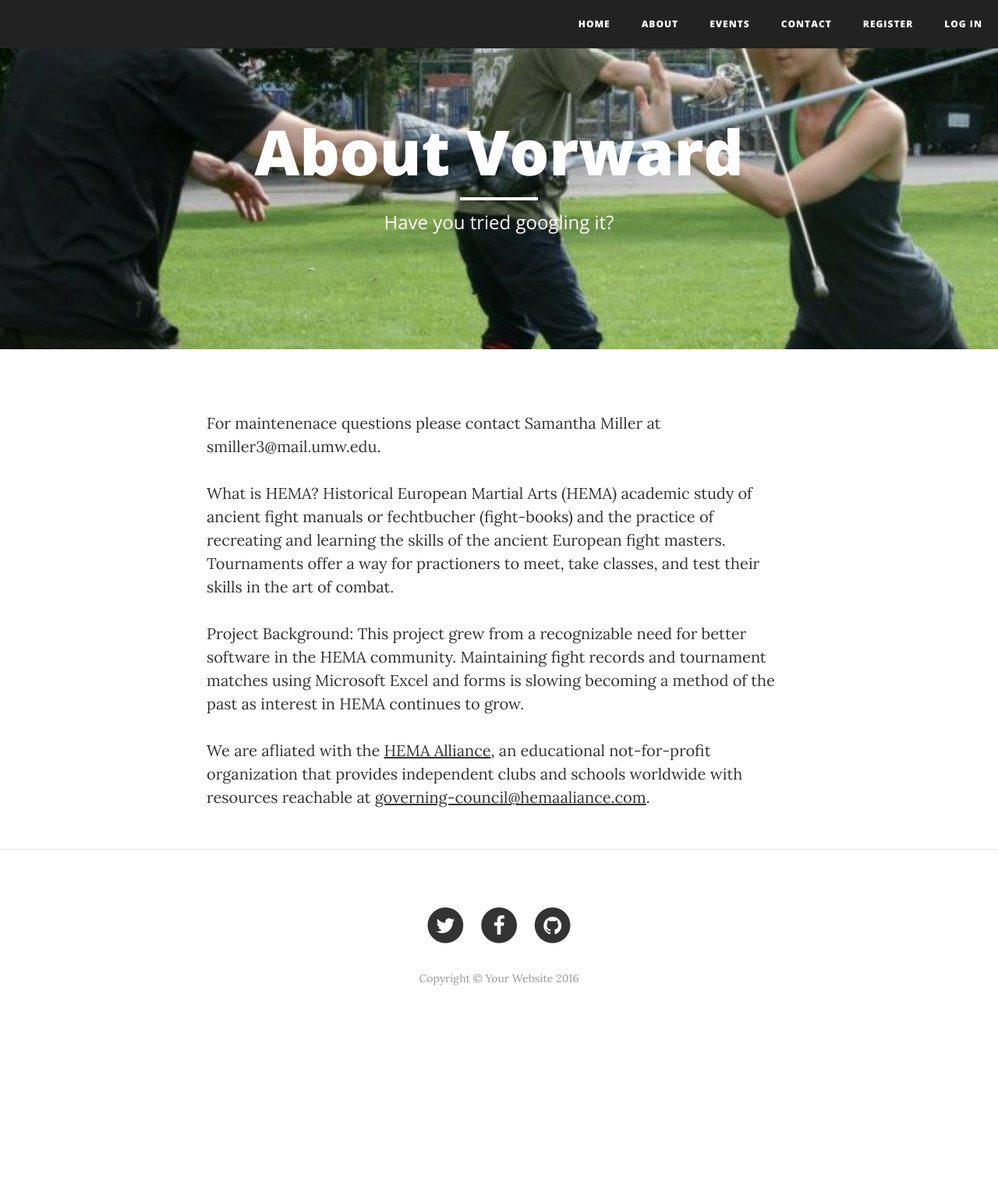
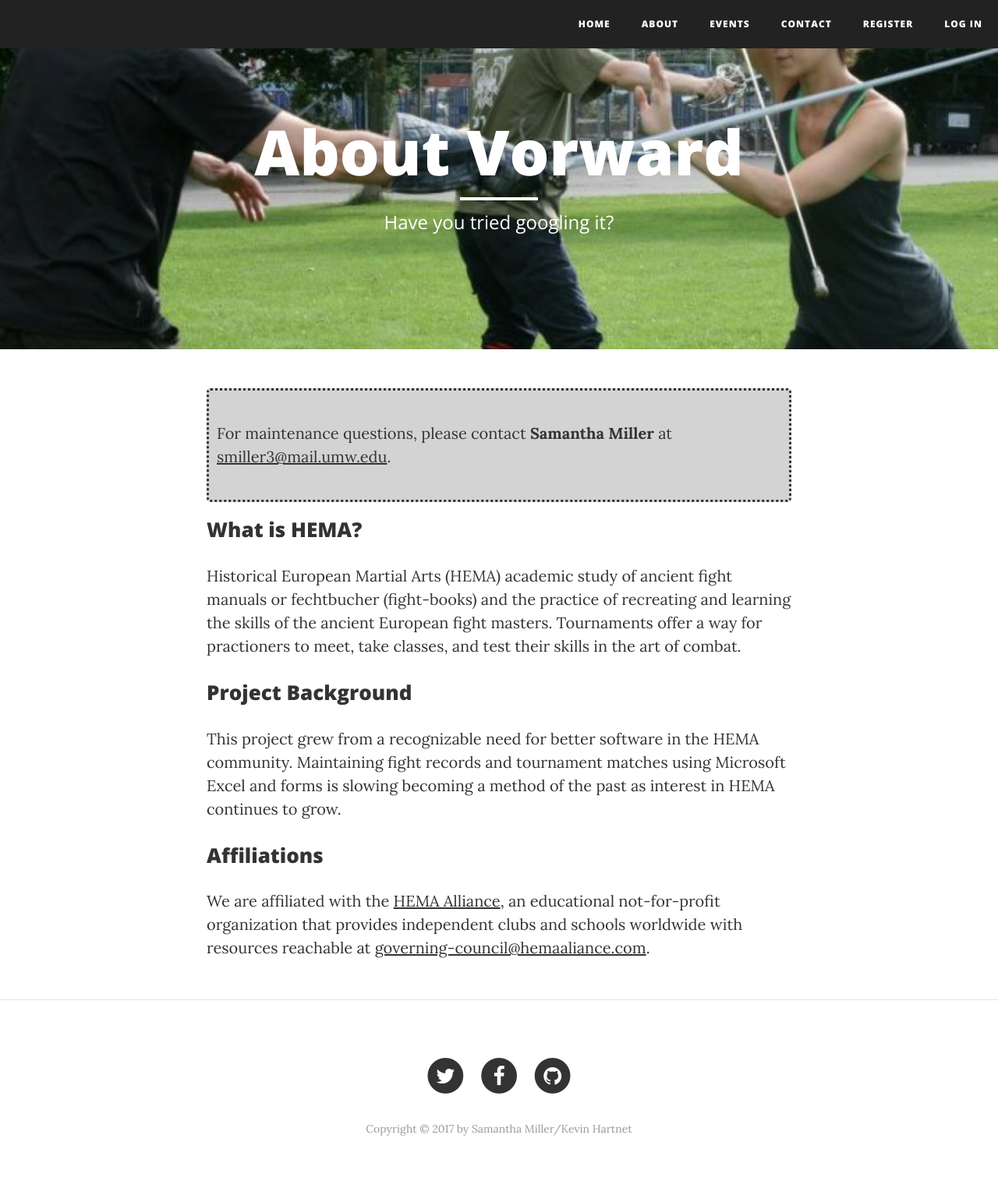
Before and after one commit to smiller657/vorward, a Flask app: page /about in a window 1280 px wide. Shown: the whole page at 78% size. Before the commit the page ends 1331 px from the top, so only its background shows below. Run offline with Flask 2, Linux system fonts and the light colour scheme; some libraries are stand-ins or nearby versions.

Commit message:
Made events page work for viewonly users, beautified static pages, added dynamic footer, finished event form

```diff
--- a/server.py
+++ b/server.py
@@ -35,16 +35,20 @@ def aboutPage():
 @app.route('/events', methods=['GET', 'POST'])
 def eventPage():
     # Determine if the user is logged in.
+    hasEvents = True
+    events = [{'tourney': 'DC HEMA Open', 'club': 'Virginia Academy of Fencing', 'dates': 'January 13-15, 2017', 'location': 'National Harbor, MD'},
+    {'tourney': 'Shortpoint', 'club': 'Capital KDF', 'dates': 'April 1, 2017', 'location': 'Annadale, VA'},
+    {'tourney': 'Longpoint', 'club': 'Maryland KDF', 'dates': 'July 6-9, 2017', 'location': 'Baltimore, MD'}]
     if 'userName' in session:
         user = [session['userName'], session['email']]
     else:
         user = ['', '']
-    hasEvents = True
-    events = [{'tourney': 'DC HEMA Open', 'club': 'Virginia Academy of Fencing', 'dates': 'January 13-15, 2017', 'location': 'National Harbor, MD'},
-    {'tourney': 'Shortpoint', 'club': 'Capital KDF', 'dates': 'April 1, 2017', 'location': 'Annadale, VA'},
-    {'tourney': 'Longpoint', 'club': 'Maryland KDF', 'dates': 'July 6-9, 2017', 'location': 'Baltimore, MD'}]
+	return render_template("events.html",events=events,user=user,eventsAvailable=hasEvents)
     if request.form['formType'] == 'eventForm':
-        print("Kevin put your stuff here")
+        ename=request.form['event']
+	edate=request.form['date']
+	print("Unicode to string " + str(edate))
+	print("Event created with name " + ename)
     elif request.form['formType'] == 'tourneyForm':
         event=request.form['event']
         tournament=request.form['tournament']
--- a/templates/about.html
+++ b/templates/about.html
@@ -21,12 +21,14 @@
     <div class="container">
         <div class="row">
             <div class="col-lg-8 col-lg-offset-2 col-md-10 col-md-offset-1">
-                <p>For maintenenace questions please contact {{maintName}} at {{maintEmail}}.</p>
-                <p>What is HEMA?  Historical European Martial Arts (HEMA) academic study of ancient fight manuals or fechtbucher (fight-books) and the practice of recreating and learning the skills of the ancient European fight masters.
+		<div style = "border-style: dotted; border-radius: 5px; padding: 10px; background-color:lightgrey;">
+                <p>For maintenance questions, please contact <b>{{maintName}}</b> at <a href = "mailto:{{maintEmail}}">{{maintEmail}}</a>.</p>
+		</div>
+                <h3>What is HEMA? </h3> <p>Historical European Martial Arts (HEMA) academic study of ancient fight manuals or fechtbucher (fight-books) and the practice of recreating and learning the skills of the ancient European fight masters.
                 Tournaments offer a way for practioners to meet, take classes, and test their skills in the art of combat.</p>
-                <p>Project Background:  This project grew from a recognizable need for better software in the HEMA community.
+                <h3>Project Background</h3><p>  This project grew from a recognizable need for better software in the HEMA community.
                 Maintaining fight records and tournament matches using Microsoft Excel and forms is slowing becoming a method of the past as interest in HEMA continues to grow.</p>
-                <p>We are afliated with the <a href="{{alliance.url}}">{{alliance.name}}</a>, {{alliance.desc}} reachable at <a href="{{alliance.email}}">{{alliance.email}}</a>.</p>
+                <h3>Affiliations</h3><p>We are affiliated with the <a href="{{alliance.url}}">{{alliance.name}}</a>, {{alliance.desc}} reachable at <a href="{{alliance.email}}">{{alliance.email}}</a>.</p>
             </div>
         </div>
     </div>
--- a/templates/contact.html
+++ b/templates/contact.html
@@ -67,7 +67,9 @@
         </div>
         {% else %}
             <div>
-                Sorry! Our email system isn't running yet!  Contact {{maintName}} at {{maintEmail}} for questions, comments, and concerns.
+		<h3>Email Us!</h3>
+		<p>Sorry! Our email-by-form system isn't running yet!</p>
+		<p>For any inquiries, contact <b>{{maintName}}</b> at <a href =" {{maintEmail}}">{{maintEmail}}</a> for questions, comments, and concerns.</p>
             </div>
 
         {% endif %}
--- a/templates/layout.html
+++ b/templates/layout.html
@@ -131,8 +131,7 @@
                             </a>
                         </li>
                     </ul>
-                    <p class="copyright text-muted">Copyright &copy; Your Website 2016</p>
-                </div>
+                    <p class="copyright text-muted">Copyright &copy; <script>document.write(new Date().getFullYear());</script> by Samantha Miller/Kevin Hartnet</p>                </div>
             </div>
         </div>
     </footer>
```
